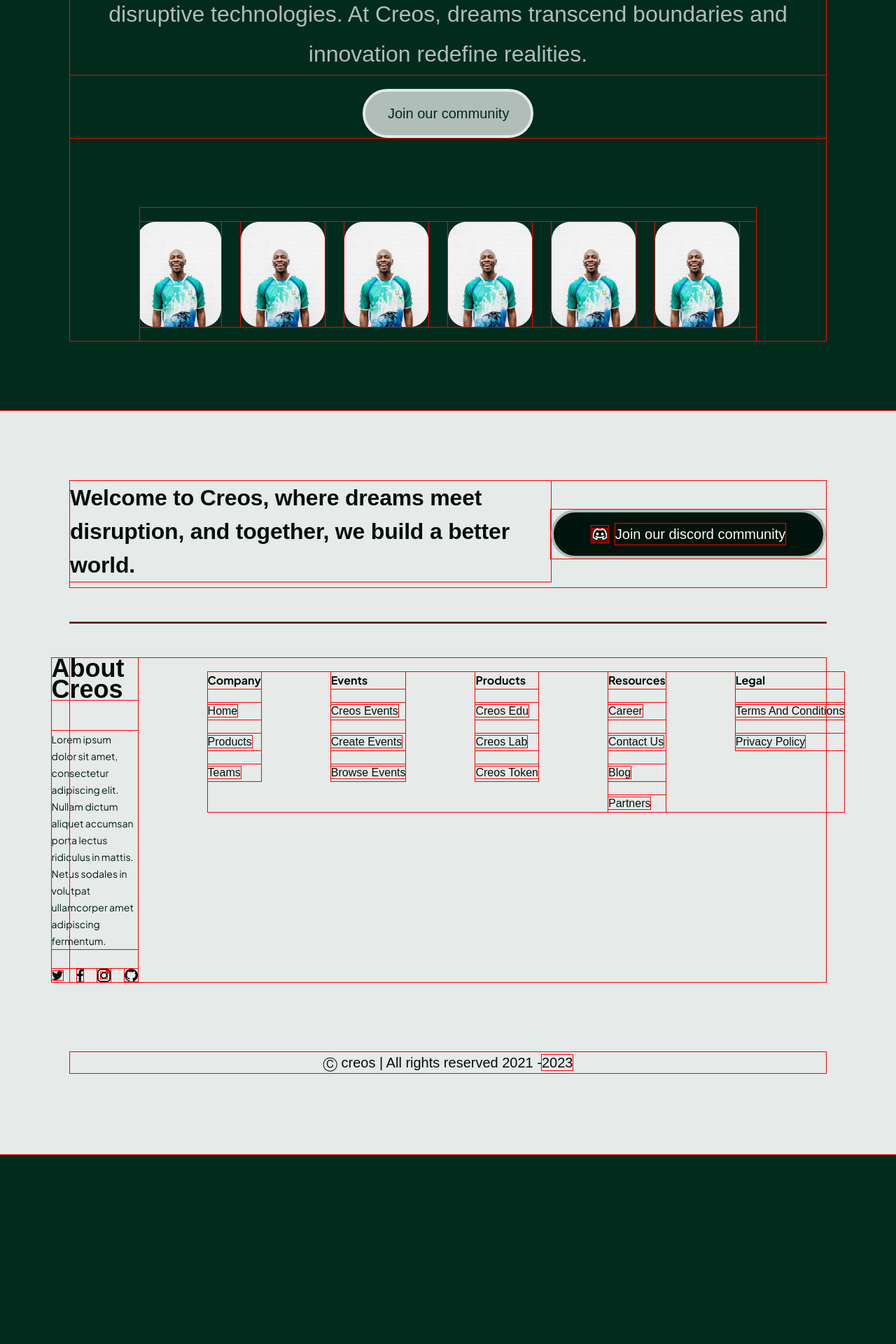
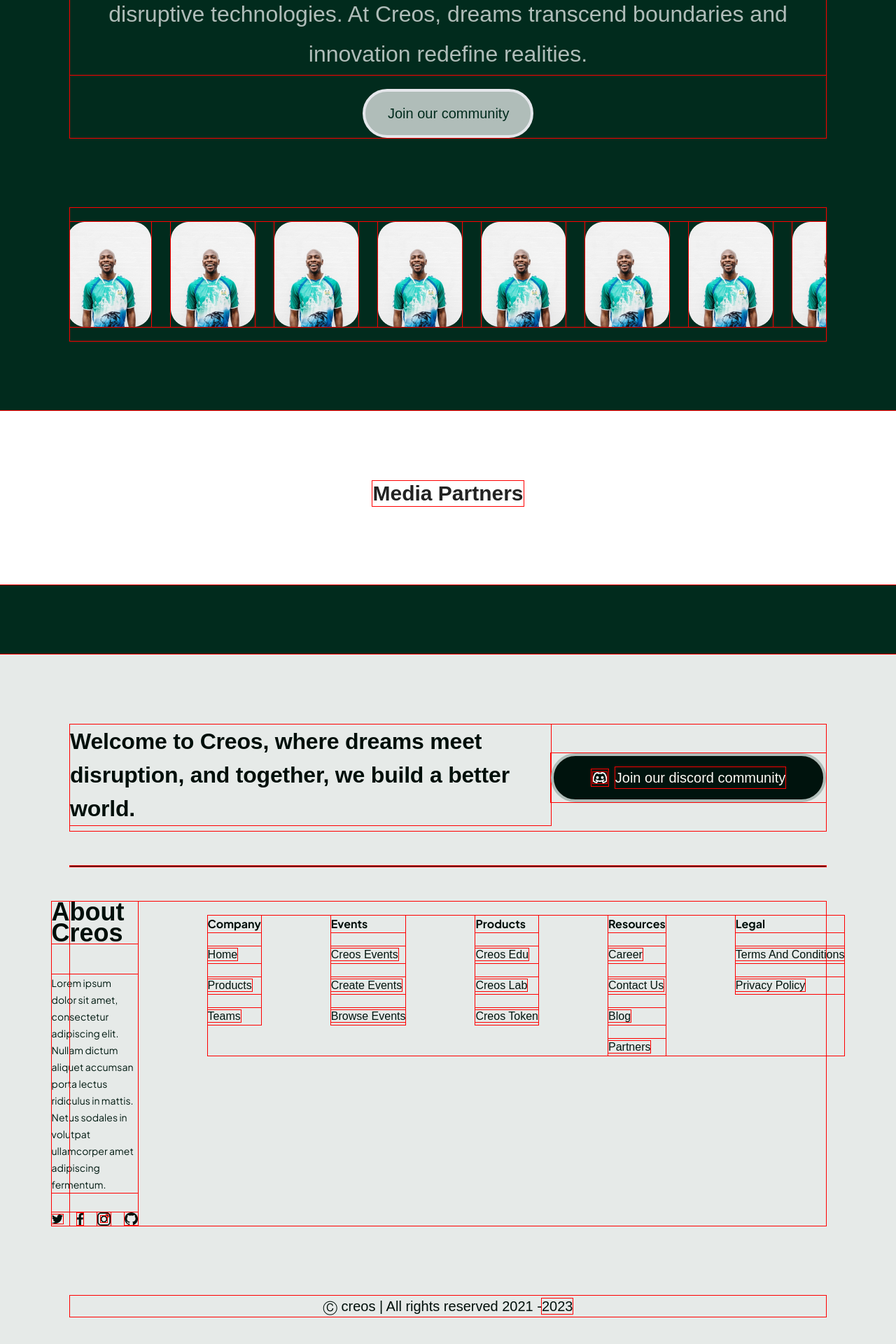
Before and after one commit to Victorola-coder/creos-xyz, a React (Vite) app: page / in a window 1280 px wide. Shown: the part 658-2578 px from the top of the page at 70% size. Before the commit the page ends 2407 px from the top, so only its background shows below. Built offline with nearby package versions, Linux system fonts and the light colour scheme; a web font is replaced by a local one.

Commit message:
partner int

```diff
--- a/src/components/footer.jsx
+++ b/src/components/footer.jsx
@@ -14,7 +14,7 @@ export default function Footer() {
   return (
     <footer className='lg:mt-[100px] font-sat bg-[#E6EAE8]'>
       <Container
-        className={`px-[30px] py-[20px] lg:py-[100px] lg:px-[100px] !mx-0`}
+        className={`!m-0 px-[30px] py-[20px] lg:py-[100px] lg:px-[100px] !mx-0`}
       >
         <div className='flex flex-col justify-between lg:flex lg:flex-row lg:items-center'>
           <H3
--- a/src/layouts/Home/hero.jsx
+++ b/src/layouts/Home/hero.jsx
@@ -4,6 +4,7 @@ import { H1, P } from '../../utils/typography';
 
 export default function Hero() {
   return (
+    <Container>
       <section className='flex flex-col items-center mx-auto'>
         <P
           className={`text-[#D9DFDD] !text-base leading-[24px] lg:!text-[32px] font-normal lg:leading-[48px]`}
@@ -24,5 +25,6 @@ export default function Hero() {
           Join our community
         </Button>
       </section>
+    </Container>
   );
 }
--- a/src/layouts/Home/partner.jsx
+++ b/src/layouts/Home/partner.jsx
@@ -1,5 +1,10 @@
 import React from 'react';
+import { H2 } from '../../utils/typography';
 
 export default function Partner() {
-  return <section></section>;
+  return (
+    <section className='bg-white w-full p-[100px] mb-[100px] flex flex-col items-center'>
+      <H2 className={`text-[#222222] `}>Media Partners</H2>
+    </section>
+  );
 }
--- a/src/pages/home.jsx
+++ b/src/pages/home.jsx
@@ -1,14 +1,15 @@
-import { Container, SEO } from '../components';
-import { Hero, Slider } from '../layouts';
+import { SEO } from '../components';
+import { Hero, Slider, Partner } from '../layouts';
 
 export default function Home() {
   return (
     <>
       <SEO title='Home' />
-      <Container>
+      <main>
         <Hero />
         <Slider />
-      </Container>
+        <Partner />
+      </main>
     </>
   );
 }
```
Lines whose indentation alone changed are shown as unchanged.
